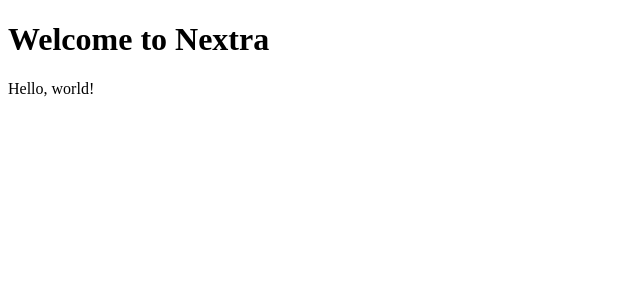
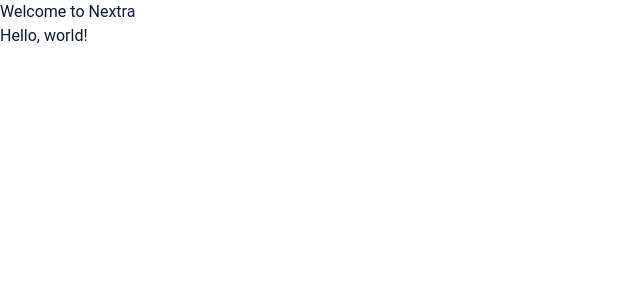
Before and after one commit to siroshan/modern-walk-doc, a Next.js app: page / in a window 1280 px wide. Shown: the top 300 px of the page, without its empty margins (0-640 px from the left). Built offline with nearby package versions, Linux system fonts and the light colour scheme.

Commit message:
feat: Add tailwind

```diff
--- a/package.json
+++ b/package.json
@@ -24,6 +24,7 @@
     "react-dom": "18.2.0",
     "tailwind-merge": "^1.12.0",
     "tailwindcss": "3.3.2",
+    "tailwindcss-animate": "^1.0.5",
     "typescript": "5.0.4"
   }
 }
--- /dev/null
+++ b/src/pages/_app.tsx
@@ -0,0 +1,9 @@
+import '../styles/globals.css';
+
+function MyApp(props: { Component: any; pageProps: any }) {
+  const { Component, pageProps } = props;
+
+  return <Component {...pageProps} />;
+}
+
+export default MyApp;
--- /dev/null
+++ b/src/styles/globals.css
@@ -0,0 +1,123 @@
+@tailwind base;
+@tailwind components;
+@tailwind utilities;
+
+@layer base {
+  :root {
+    --background: 0 0% 100%;
+    --foreground: 222.2 47.4% 11.2%;
+
+    --background-elephant-grey: 220 23% 95%;
+    --background-elephant-contrast: 210, 14%, 97%;
+    --background-elephant-white: 0, 0%, 78%;
+
+    --primary: 29 84% 52%;
+    --primary-hover: 29 98% 48%;
+    --primary-selected: 29 100% 41%;
+    --primary-disabled: 29 84% 81%;
+    --primary-disabled-selected: 29 71% 73%;
+
+    --typography: 219 100% 14%;
+    --typography-active-border: 219 16% 56%;
+    --typography-inactive-border: 220 15% 81%;
+
+    --link-blue: 231 97% 70%;
+    --link-hover: 231 55% 57%;
+    --link-active: 231 51% 50%;
+    --link-disabled: 229 53% 77%;
+
+    --danger-red: 353 76% 52%;
+    --danger-glow: 353 70% 77%;
+    --danger-inactive: 353 76% 76%;
+    --danger-disabled: 354 76% 90%;
+    --danger-hover: 353 83% 41%;
+    --danger-active: 353 98% 31%;
+
+    --muted: 210 40% 96.1%;
+    --muted-foreground: 215.4 16.3% 46.9%;
+
+    --popover: 0 0% 100%;
+    --popover-foreground: 222.2 47.4% 11.2%;
+
+    --card: 0 0% 100%;
+    --card-foreground: 222.2 47.4% 11.2%;
+
+    --border: 214.3 31.8% 91.4%;
+    --input: 214.3 31.8% 91.4%;
+
+    --primary-foreground: 210 40% 98%;
+
+    --secondary: 210 40% 96.1%;
+    --secondary-foreground: 222.2 47.4% 11.2%;
+
+    --accent: 210 40% 96.1%;
+    --accent-foreground: 222.2 47.4% 11.2%;
+
+    --destructive: 0 100% 50%;
+    --destructive-foreground: 210 40% 98%;
+
+    --ring: 215 20.2% 65.1%;
+
+    --radius: 8px;
+  }
+
+  .dark {
+    --background: 224 71% 4%;
+    --foreground: 213 31% 91%;
+
+    --muted: 223 47% 11%;
+    --muted-foreground: 215.4 16.3% 56.9%;
+
+    --popover: 224 71% 4%;
+    --popover-foreground: 215 20.2% 65.1%;
+
+    --card: 0 0% 100%;
+    --card-foreground: 222.2 47.4% 11.2%;
+
+    --border: 216 34% 17%;
+    --input: 216 34% 17%;
+
+    --primary: 210 40% 98%;
+    --primary-foreground: 222.2 47.4% 1.2%;
+
+    --secondary: 222.2 47.4% 11.2%;
+    --secondary-foreground: 210 40% 98%;
+
+    --accent: 216 34% 17%;
+    --accent-foreground: 210 40% 98%;
+
+    --destructive: 0 63% 31%;
+    --destructive-foreground: 210 40% 98%;
+
+    --ring: 216 34% 17%;
+
+    --radius: 8px;
+  }
+}
+
+@layer base {
+  * {
+    @apply border-border;
+  }
+  body {
+    @apply bg-background text-foreground;
+    font-feature-settings: 'rlig' 1, 'calt' 1;
+  }
+}
+
+body {
+  margin: 0;
+  font-family: 'Quicksand', 'Roboto', sans-serif;
+  -webkit-font-smoothing: antialiased;
+  -moz-osx-font-smoothing: grayscale;
+}
+
+code {
+  font-family: source-code-pro, Menlo, Monaco, Consolas, 'Courier New',
+    monospace;
+}
+
+.nav-link {
+  text-decoration: none;
+  color: inherit;
+}
--- a/tailwind.config.js
+++ b/tailwind.config.js
@@ -1,3 +1,5 @@
+const { fontFamily } = require('tailwindcss/defaultTheme');
+
 /** @type {import('tailwindcss').Config} */
 module.exports = {
   content: [
@@ -12,7 +14,89 @@
         'gradient-conic':
           'conic-gradient(from 180deg at 50% 50%, var(--tw-gradient-stops))',
       },
+      colors: {
+        border: 'hsl(var(--border))',
+        input: 'hsl(var(--input))',
+        ring: 'hsl(var(--ring))',
+        background: {
+          DEFAULT: 'hsl(var(--background))',
+          elephant: {
+            grey: 'hsl(var(--background-elephant-grey))',
+            contrast: 'hsl(var(--background-elephant-contrast))',
+            white: 'hsl(var(--background-elephant-white))',
+          },
+        },
+        foreground: 'hsl(var(--foreground))',
+        primary: {
+          DEFAULT: 'hsl(var(--primary))',
+          hover: 'hsl(var(--primary-hover))',
+          selected: 'hsl(var(--primary-selected))',
+          disabled: {
+            DEFAULT: 'hsl(var(--primary-disabled))',
+            selected: 'hsl(var(--primary-disabled-selected))',
+          },
+          foreground: 'hsl(var(--primary-foreground))',
+        },
+        danger: {
+          DEFAULT: 'hsl(var(--danger-red))',
+          glow: 'hsl(var(--danger-glow))',
+          inactive: 'hsl(var(--danger-inactive))',
+          disabled: 'hsl(var(--danger-disabled))',
+          hover: 'hsl(var(--danger-hover))',
+          active: 'hsl(var(--danger-active))',
+        },
+        secondary: {
+          DEFAULT: 'hsl(var(--secondary))',
+          foreground: 'hsl(var(--secondary-foreground))',
+        },
+        destructive: {
+          DEFAULT: 'hsl(var(--destructive))',
+          foreground: 'hsl(var(--destructive-foreground))',
+        },
+        muted: {
+          DEFAULT: 'hsl(var(--muted))',
+          foreground: 'hsl(var(--muted-foreground))',
+        },
+        accent: {
+          DEFAULT: 'hsl(var(--accent))',
+          foreground: 'hsl(var(--accent-foreground))',
+        },
+        popover: {
+          DEFAULT: 'hsl(var(--popover))',
+          foreground: 'hsl(var(--popover-foreground))',
+        },
+        card: {
+          DEFAULT: 'hsl(var(--card))',
+          foreground: 'hsl(var(--card-foreground))',
+        },
+      },
+      borderRadius: {
+        DEFAULT: 'var(--radius)',
+        lg: `var(--radius)`,
+        md: `calc(var(--radius) - 2px)`,
+        sm: 'calc(var(--radius) - 4px)',
+      },
+      fontFamily: {
+        sans: ['var(--font-sans)', ...fontFamily.sans],
+      },
+      keyframes: {
+        'accordion-down': {
+          from: { height: 0 },
+          to: { height: 'var(--radix-accordion-content-height)' },
+        },
+        'accordion-up': {
+          from: { height: 'var(--radix-accordion-content-height)' },
+          to: { height: 0 },
+        },
+      },
+      animation: {
+        'accordion-down': 'accordion-down 0.2s ease-out',
+        'accordion-up': 'accordion-up 0.2s ease-out',
+      },
+      boxShadow: {
+        DEFAULT: '0px 4px 6px rgba(1, 5, 93, 0.15)',
+      },
     },
   },
-  plugins: [],
-}
+  plugins: [require('tailwindcss-animate')],
+};
--- a/tsconfig.json
+++ b/tsconfig.json
@@ -20,7 +20,8 @@
       }
     ],
     "paths": {
-      "@/*": ["./src/*"]
+      "@/*": ["./src/*"],
+      "@components/*": ["./src/components"],
     }
   },
   "include": ["next-env.d.ts", "**/*.ts", "**/*.tsx", ".next/types/**/*.ts"],
```
Also changed, not shown: 1 other file (tests, documents, lock files or other folders).
